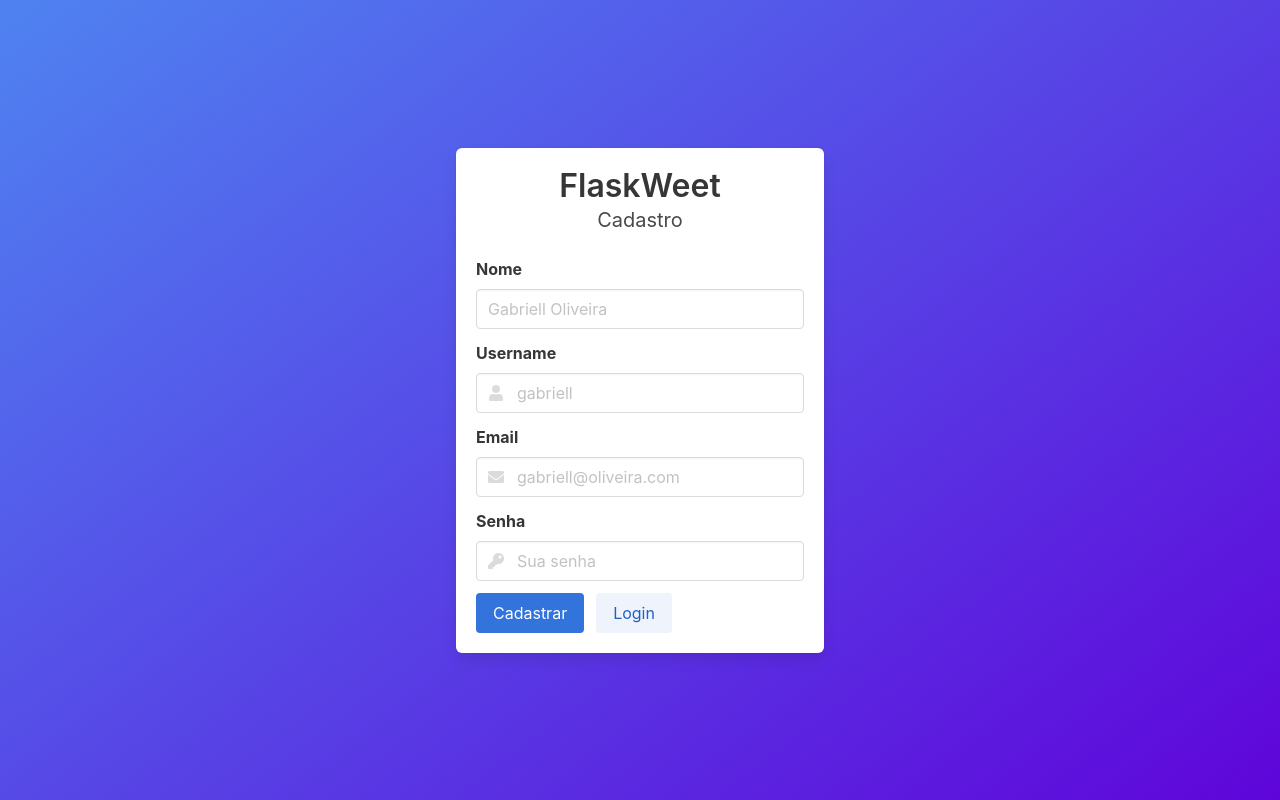
After one commit to gabrielloliveira/flaskweet, a Flask app: page /cadastro/ in a window 1280 px wide. The commit adds this page. Run offline with Flask 2, Linux system fonts and the light colour scheme.

Commit message:
adicionado templates de cadastro e login do usuário

```diff
--- a/core/controllers/urls.py
+++ b/core/controllers/urls.py
@@ -3,8 +3,14 @@ from core import app
 
 
 @app.route('/')
+@app.route('/login/')
 def index():
-    return home()
+    return render_template('login.html')
+
+
+@app.route('/cadastro/')
+def signup():
+    return render_template('signup.html')
 
 
 @app.route('/home/')
--- a/core/static/css/main.css
+++ b/core/static/css/main.css
@@ -1,3 +1,8 @@
+html.has-gradient{
+  background: rgb(79,131,241);
+  background: linear-gradient(143deg, rgba(79,131,241,1) 0%, rgba(95,5,218,1) 100%);
+}
+
 .is-main{
   max-width: 1000px;
 }
--- /dev/null
+++ b/core/templates/signup.html
@@ -0,0 +1,80 @@
+<!DOCTYPE html>
+<html lang="en" class="has-gradient">
+<head>
+  <meta charset="UTF-8">
+  <meta name="viewport" content="width=device-width, initial-scale=1.0">
+  <title>Cadastre-se | FlaskWeet</title>
+  <link rel="stylesheet" href="{{ url_for('static', filename='fontawesome/css/all.min.css') }}">
+  <link rel="stylesheet" href="{{ url_for('static', filename='css/bulma.css') }}">
+  <link rel="stylesheet" href="{{ url_for('static', filename='css/main.css') }}">
+</head>
+<body>
+  <section class="hero is-fullheight">
+    <div class="hero-body">
+      <div class="container">
+        <div class="columns">
+          <div class="column is-4 is-offset-4">
+            <div class="box">
+              <p class="title is-3 has-text-centered">FlaskWeet</p>
+              <p class="subtitle is-5 has-text-centered">Cadastro</p>
+              <form action="">
+                <div class="field">
+                  <label class="label">Nome</label>
+                  <div class="control">
+                    <input class="input" type="text" placeholder="Gabriell Oliveira">
+                  </div>
+                </div>
+
+                <div class="field">
+                  <label class="label">Username</label>
+                  <div class="control has-icons-left">
+                    <input class="input {% if response_ajax_user %}is-success{% endif %}" type="text" placeholder="gabriell">
+                    <span class="icon is-small is-left">
+                      <i class="fas fa-user"></i>
+                    </span>
+                  </div>
+                  {% if response_ajax_user %}
+                  <p class="help is-success">This username is available</p>
+                  {% endif %}
+                </div>
+
+                <div class="field">
+                  <label class="label">Email</label>
+                  <div class="control has-icons-left">
+                    <input class="input {% if response_ajax_email %}is-danger{% endif %}" type="email" placeholder="gabriell@oliveira.com">
+                    <span class="icon is-small is-left">
+                      <i class="fas fa-envelope"></i>
+                    </span>
+                  </div>
+                  {% if response_ajax_email %}
+                  <p class="help is-success">Esse email já foi cadastrado</p>
+                  {% endif %}
+                </div>
+
+                <div class="field">
+                  <label class="label">Senha</label>
+                  <div class="control has-icons-left">
+                    <input class="input" type="password" placeholder="Sua senha">
+                    <span class="icon is-small is-left">
+                      <i class="fas fa-key"></i>
+                    </span>
+                  </div>
+                </div>
+
+                <div class="field is-grouped">
+                  <div class="control">
+                    <button class="button is-link">Cadastrar</button>
+                  </div>
+                  <div class="control">
+                    <button class="button is-link is-light">Login</button>
+                  </div>
+                </div>
+              </form>
+            </div>
+          </div>
+        </div>
+      </div>
+    </div>
+  </section>
+</body>
+</html>
```
Also changed, not shown: core/templates/login.html (added, +58 -0 lines).
